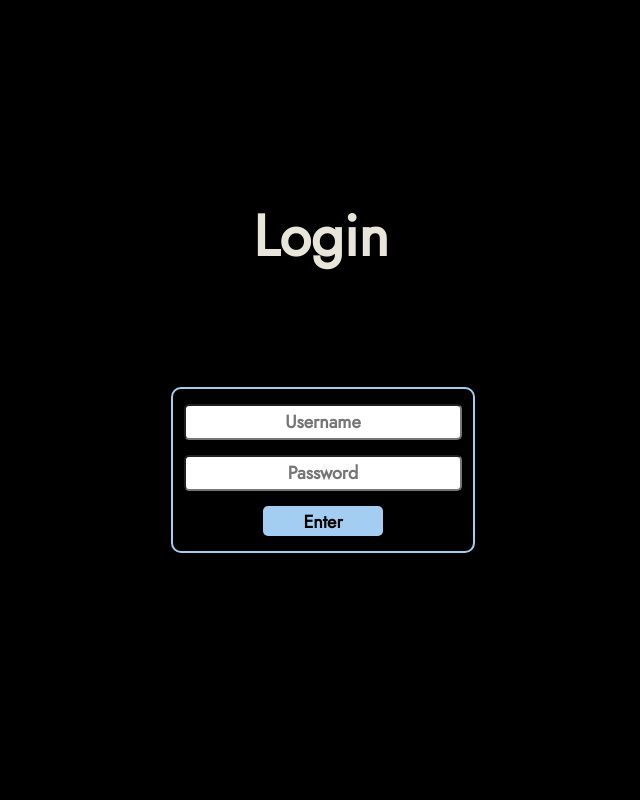
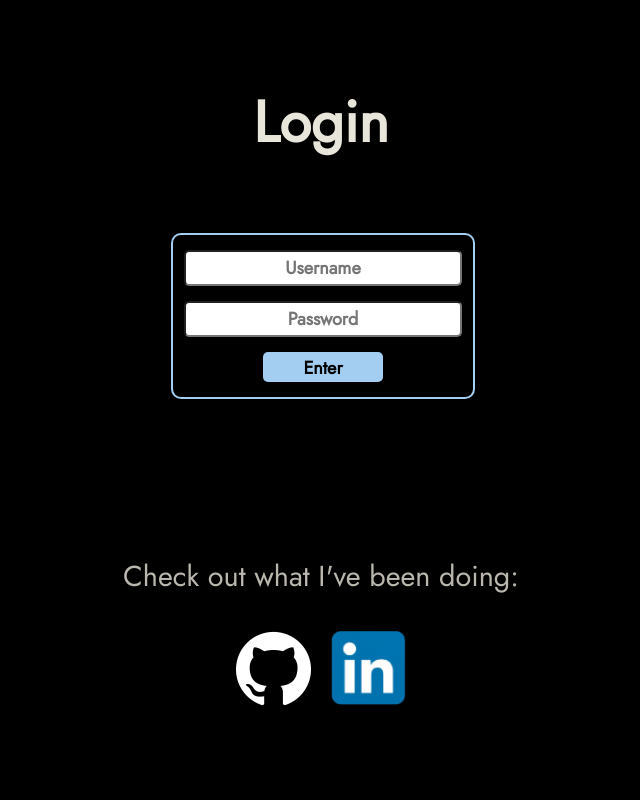
Before and after one commit to Tee-Mou/PersonalWebsite, a React app in the folder app/: page /login in a window 1280 px wide. Shown: the top 800 px of the page, without its empty margins (319-959 px from the left). Built offline with nearby package versions, Linux system fonts and the light colour scheme; no server answers; the HTML template or start-up script is replaced by a standard one.

Commit message:
Changed styling to reduce scrolling.

```diff
--- a/app/src/App.css
+++ b/app/src/App.css
@@ -11,7 +11,9 @@ body {
 }
 
 .content {
-  max-height: 100vh;
+  display: flex;
+  flex-direction: column;
+  height: calc(90vh);
   line-height: 1.1;
   text-align: center;
   justify-content: center;
--- a/app/src/App.jsx
+++ b/app/src/App.jsx
@@ -28,28 +28,15 @@ export const App = () => {
   if (loading) return <div>Loading...</div>;
   return (
     <BrowserRouter>
+      <div className="content">
         <Routes>
           <Route path="/login" element={
             perms === "none"
-          ?
-          <div>
-            <Login/>
-            <Footer/>
-          </div>
+            ? <Login/>
             : <Navigate to="/"/>
           }/>
-        <Route path="/register" element={
-          <div>
-            <Register/>
-            <Footer/>
-          </div>
-        }/>
-        <Route path="/" element={
-          <div>
-            <Home/>
-            <Footer/>
-          </div>
-        }/>
+          <Route path="/register" element={<Register/>}/>
+          <Route path="/" element={<Home/>}/>
           <Route path="/dashboard" element={
             perms !== "none"
             ? <Navigate to={`/dashboard/${perms}`}/>
@@ -58,16 +45,16 @@ export const App = () => {
           <Route path="/dashboard/admin" element={
               <AdminRoute>
                   <AdminDash/>
-                <Footer/>
               </AdminRoute>
           }/>
           <Route path="/dashboard/member" element={
               <ProtectedRoute>
                   <MemberDash/>
-                <Footer/>
               </ProtectedRoute>
           }/>
         </Routes>
+        <Footer/>
+      </div>
     </BrowserRouter>
   );
 };
--- a/app/src/pages/footer/footer.css
+++ b/app/src/pages/footer/footer.css
@@ -16,9 +16,9 @@ body {
   background-color: #000;
 }
 
-.content {
+.footer {
   display: flex;
-  min-height: 100vh;
+  height: 200px;
   line-height: 1.1;
   text-align: center;
   flex-direction: column;
--- a/app/src/pages/footer/footer.js
+++ b/app/src/pages/footer/footer.js
@@ -11,7 +11,7 @@ const PersonalLink = ({id}) => (
 
 export const Footer = () => {
     return (
-        <div className="content">
+        <div className="footer">
             <p>Check out what I've been doing:</p>
             <div className="links_row1">
                 <PersonalLink id="gh"/>
--- a/app/src/pages/login/login.css
+++ b/app/src/pages/login/login.css
@@ -43,7 +43,7 @@ input:focus::placeholder {
   border-color: #A3CEF1;
   border-radius: 10px;
 
-  margin-top: 10vh;
+  margin-top: 5vh;
   margin-bottom: 10vh;
   margin-left: calc(50vw - 150px);
 
--- a/app/src/pages/register/register.css
+++ b/app/src/pages/register/register.css
@@ -0,0 +1,53 @@
+input:focus::placeholder {
+  color: transparent;
+}
+
+.login_input {
+  width: 90%;
+  height: 30px;
+
+  border-radius: 5px;
+
+  margin-top: 15px;
+
+  font-family: jost;
+  font-size: 18px;
+  font-weight: 900;
+  text-align: center;
+  outline: none;
+}
+
+.login_submit {
+  background-color: #A3CEF1;
+  width: 40%;
+  height: 30px;
+
+  border-color: transparent;
+  border-radius: 5px;
+
+  margin: 15px;
+
+  font-family: jost;
+  font-size: 18px;
+  font-weight: 900;
+  text-align: center;
+  outline: none;
+}
+
+.login_form {
+  background-color: #000;
+  width: 300px;
+
+  border: 2px;
+  border-style:solid;
+  border-color: #A3CEF1;
+  border-radius: 10px;
+
+  margin-top: 10vh;
+  margin-bottom: 10vh;
+  margin-left: calc(50vw - 150px);
+
+  font-family: jost;
+  text-align: center;
+  justify-content: center;
+}
--- a/app/src/pages/register/register.jsx
+++ b/app/src/pages/register/register.jsx
@@ -1,6 +1,6 @@
 import { useDispatch, useSelector } from 'react-redux';
 
-import "../login/login"
+import "./register.css"
 
 export const Register = () => {
     const dispatch = useDispatch();
```
Lines whose indentation alone changed are shown as unchanged.
